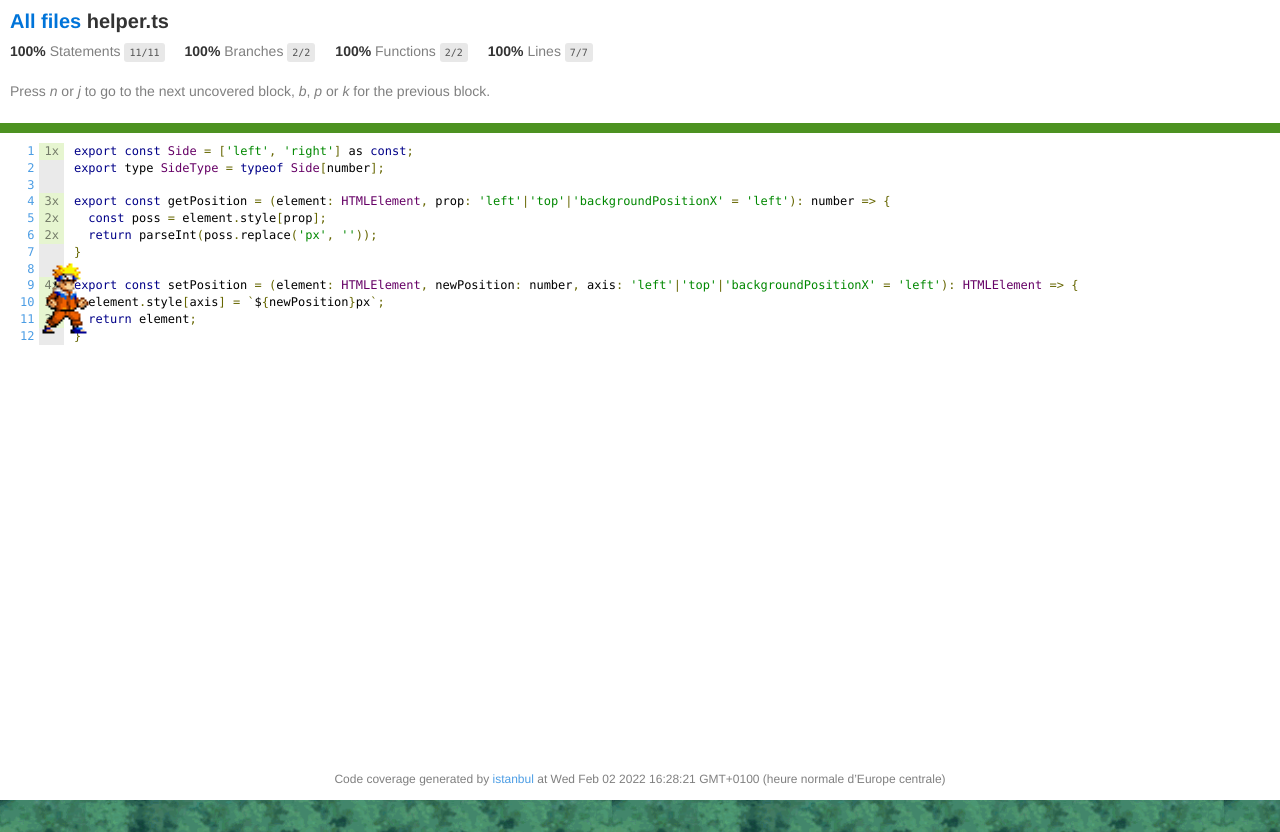
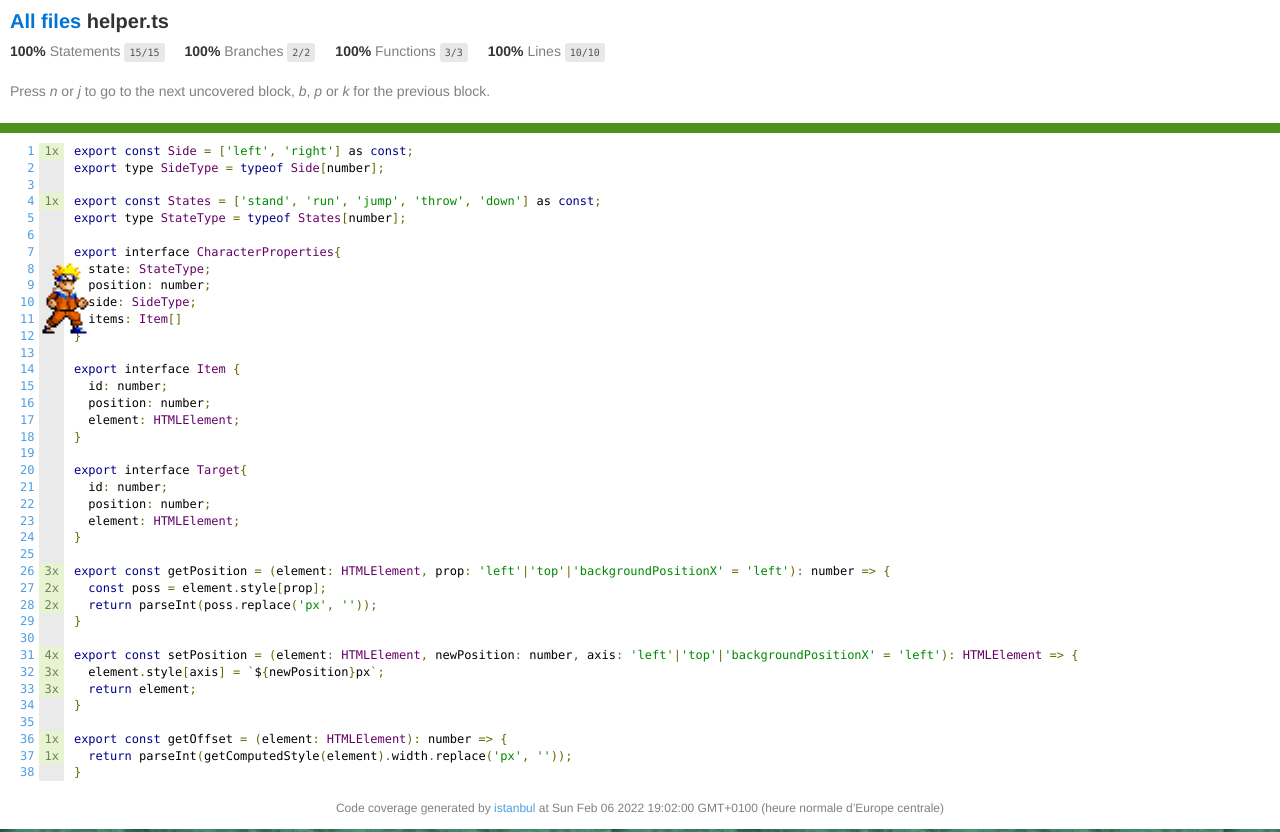
Before and after one commit to brendiche/the-game-project, a website built with webpack: page docs/helper.ts.html in a window 1280 px wide. Shown: the top 832 px of the page. Built offline with nearby package versions, Linux system fonts and the light colour scheme.

Commit message:
test: update helper test

```diff
--- a/docs/helper.ts.html
+++ b/docs/helper.ts.html
@@ -25,7 +25,7 @@
             <div class='fl pad1y space-right2'>
                 <span class="strong">100% </span>
                 <span class="quiet">Statements</span>
-                <span class='fraction'>11/11</span>
+                <span class='fraction'>15/15</span>
             </div>
 
 
@@ -39,14 +39,14 @@
             <div class='fl pad1y space-right2'>
                 <span class="strong">100% </span>
                 <span class="quiet">Functions</span>
-                <span class='fraction'>2/2</span>
+                <span class='fraction'>3/3</span>
             </div>
 
 
             <div class='fl pad1y space-right2'>
                 <span class="strong">100% </span>
                 <span class="quiet">Lines</span>
-                <span class='fraction'>7/7</span>
+                <span class='fraction'>10/10</span>
             </div>
 
 
@@ -74,7 +74,55 @@
 <a name='L9'></a><a href='#L9'>9</a>
 <a name='L10'></a><a href='#L10'>10</a>
 <a name='L11'></a><a href='#L11'>11</a>
-<a name='L12'></a><a href='#L12'>12</a></td><td class="line-coverage quiet"><span class="cline-any cline-yes">1x</span>
+<a name='L12'></a><a href='#L12'>12</a>
+<a name='L13'></a><a href='#L13'>13</a>
+<a name='L14'></a><a href='#L14'>14</a>
+<a name='L15'></a><a href='#L15'>15</a>
+<a name='L16'></a><a href='#L16'>16</a>
+<a name='L17'></a><a href='#L17'>17</a>
+<a name='L18'></a><a href='#L18'>18</a>
+<a name='L19'></a><a href='#L19'>19</a>
+<a name='L20'></a><a href='#L20'>20</a>
+<a name='L21'></a><a href='#L21'>21</a>
+<a name='L22'></a><a href='#L22'>22</a>
+<a name='L23'></a><a href='#L23'>23</a>
+<a name='L24'></a><a href='#L24'>24</a>
+<a name='L25'></a><a href='#L25'>25</a>
+<a name='L26'></a><a href='#L26'>26</a>
+<a name='L27'></a><a href='#L27'>27</a>
+<a name='L28'></a><a href='#L28'>28</a>
+<a name='L29'></a><a href='#L29'>29</a>
+<a name='L30'></a><a href='#L30'>30</a>
+<a name='L31'></a><a href='#L31'>31</a>
+<a name='L32'></a><a href='#L32'>32</a>
+<a name='L33'></a><a href='#L33'>33</a>
+<a name='L34'></a><a href='#L34'>34</a>
+<a name='L35'></a><a href='#L35'>35</a>
+<a name='L36'></a><a href='#L36'>36</a>
+<a name='L37'></a><a href='#L37'>37</a>
+<a name='L38'></a><a href='#L38'>38</a></td><td class="line-coverage quiet"><span class="cline-any cline-yes">1x</span>
+<span class="cline-any cline-neutral">&nbsp;</span>
+<span class="cline-any cline-neutral">&nbsp;</span>
+<span class="cline-any cline-yes">1x</span>
+<span class="cline-any cline-neutral">&nbsp;</span>
+<span class="cline-any cline-neutral">&nbsp;</span>
+<span class="cline-any cline-neutral">&nbsp;</span>
+<span class="cline-any cline-neutral">&nbsp;</span>
+<span class="cline-any cline-neutral">&nbsp;</span>
+<span class="cline-any cline-neutral">&nbsp;</span>
+<span class="cline-any cline-neutral">&nbsp;</span>
+<span class="cline-any cline-neutral">&nbsp;</span>
+<span class="cline-any cline-neutral">&nbsp;</span>
+<span class="cline-any cline-neutral">&nbsp;</span>
+<span class="cline-any cline-neutral">&nbsp;</span>
+<span class="cline-any cline-neutral">&nbsp;</span>
+<span class="cline-any cline-neutral">&nbsp;</span>
+<span class="cline-any cline-neutral">&nbsp;</span>
+<span class="cline-any cline-neutral">&nbsp;</span>
+<span class="cline-any cline-neutral">&nbsp;</span>
+<span class="cline-any cline-neutral">&nbsp;</span>
+<span class="cline-any cline-neutral">&nbsp;</span>
+<span class="cline-any cline-neutral">&nbsp;</span>
 <span class="cline-any cline-neutral">&nbsp;</span>
 <span class="cline-any cline-neutral">&nbsp;</span>
 <span class="cline-any cline-yes">3x</span>
@@ -85,8 +133,34 @@
 <span class="cline-any cline-yes">4x</span>
 <span class="cline-any cline-yes">3x</span>
 <span class="cline-any cline-yes">3x</span>
+<span class="cline-any cline-neutral">&nbsp;</span>
+<span class="cline-any cline-neutral">&nbsp;</span>
+<span class="cline-any cline-yes">1x</span>
+<span class="cline-any cline-yes">1x</span>
 <span class="cline-any cline-neutral">&nbsp;</span></td><td class="text"><pre class="prettyprint lang-js">export const Side = ['left', 'right'] as const;
 export type SideType = typeof Side[number];
+&nbsp;
+export const States = ['stand', 'run', 'jump', 'throw', 'down'] as const;
+export type StateType = typeof States[number];
+&nbsp;
+export interface CharacterProperties{
+  state: StateType;
+  position: number;
+  side: SideType;
+  items: Item[]
+}
+&nbsp;
+export interface Item {
+  id: number;
+  position: number;
+  element: HTMLElement;
+}
+&nbsp;
+export interface Target{
+  id: number;
+  position: number;
+  element: HTMLElement;
+}
 &nbsp;
 export const getPosition = (element: HTMLElement, prop: 'left'|'top'|'backgroundPositionX' = 'left'): number =&gt; {
   const poss = element.style[prop];
@@ -96,6 +170,10 @@ export const getPosition = (element: HTMLElement, prop: 'left'|'top'|'background
 export const setPosition = (element: HTMLElement, newPosition: number, axis: 'left'|'top'|'backgroundPositionX' = 'left'): HTMLElement =&gt; {
   element.style[axis] = `${newPosition}px`;
   return element;
+}
+&nbsp;
+export const getOffset = (element: HTMLElement): number =&gt; {
+  return parseInt(getComputedStyle(element).width.replace('px', ''));
 }</pre></td></tr></table></pre>
 
                 <div class='push'></div><!-- for sticky footer -->
@@ -103,7 +181,7 @@ export const setPosition = (element: HTMLElement, newPosition: number, axis: 'le
             <div class='footer quiet pad2 space-top1 center small'>
                 Code coverage generated by
                 <a href="https://istanbul.js.org/" target="_blank" rel="noopener noreferrer">istanbul</a>
-                at Wed Feb 02 2022 16:28:21 GMT+0100 (heure normale d’Europe centrale)
+                at Sun Feb 06 2022 19:02:00 GMT+0100 (heure normale d’Europe centrale)
             </div>
         <script src="prettify.js"></script>
         <script>
--- a/src/helper.ts
+++ b/src/helper.ts
@@ -34,5 +34,5 @@ export const setPosition = (element: HTMLElement, newPosition: number, axis: 'le
 }
 
 export const getOffset = (element: HTMLElement): number => {
-  return element.offsetWidth;
+  return parseInt(getComputedStyle(element).width.replace('px', ''));
 }
```
Also changed, not shown: docs/index.html (+7 -7 lines), src/helper.spec.ts (+10 -4 lines).
